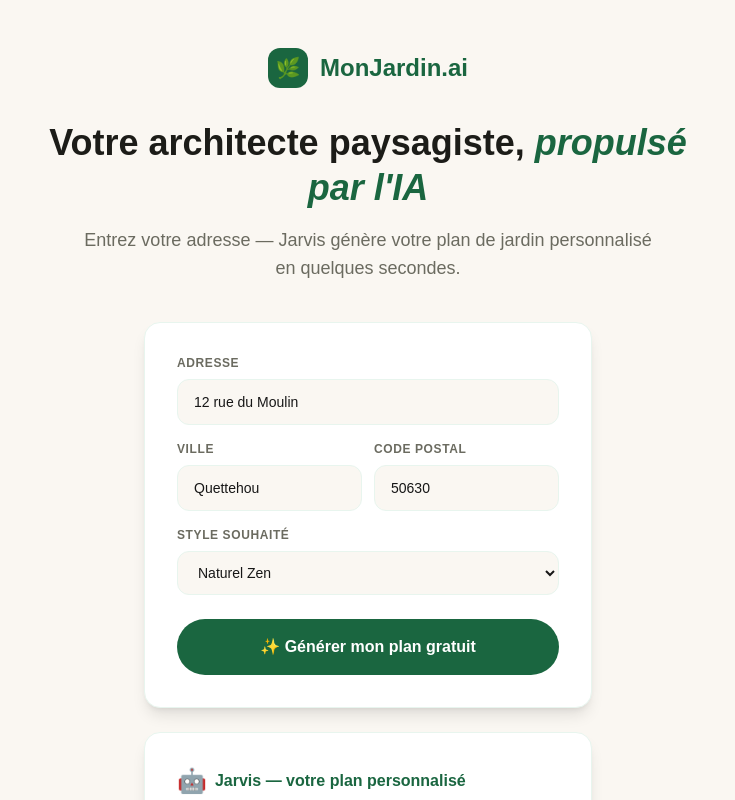
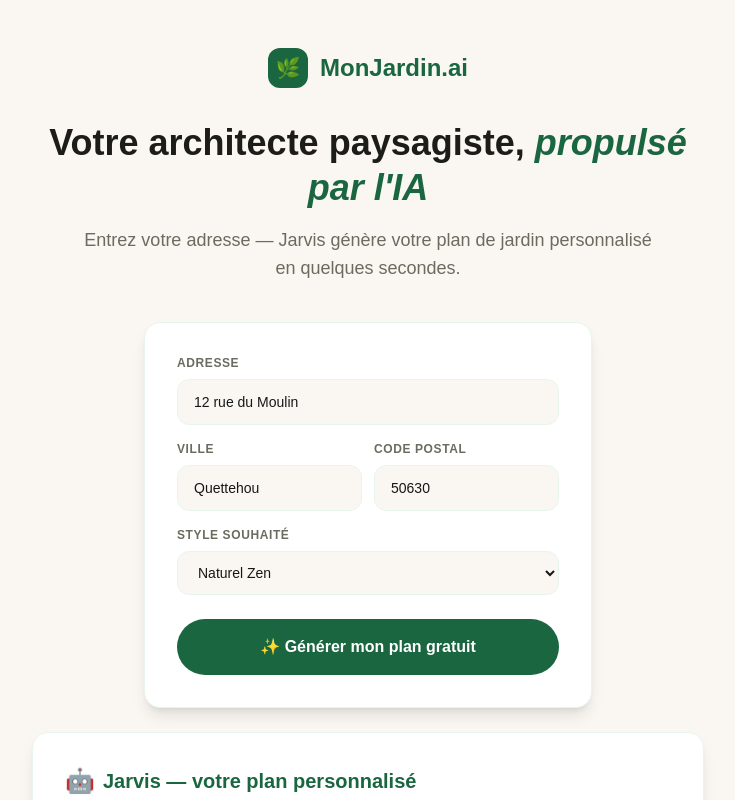
Before and after one commit to lefebvresebastien-jpg/monjardin-ai, a Next.js app: page / in a window 1280 px wide. Both pictures are taken after a click on the button "✨ Générer mon plan gratuit". Shown: the top 800 px of the page, without its empty margins (272-1007 px from the left). Built offline with nearby package versions, Linux system fonts and the light colour scheme; no server answers.

Commit message:
Formatage Markdown Jarvis

```diff
--- a/app/page.tsx
+++ b/app/page.tsx
@@ -1,5 +1,6 @@
 'use client'
 import { useState } from 'react'
+import ReactMarkdown from 'react-markdown'
 
 export default function Home() {
   const [adresse, setAdresse] = useState('12 rue du Moulin')
@@ -84,12 +85,14 @@ export default function Home() {
 
       {/* RÉSULTAT JARVIS */}
       {resultat && (
-        <div className="bg-white rounded-2xl shadow-lg p-8 w-full max-w-md border border-[#E8F5EE] mt-6">
-          <div className="flex items-center gap-2 mb-4">
+        <div className="bg-white rounded-2xl shadow-lg p-8 w-full max-w-2xl border border-[#E8F5EE] mt-6">
+          <div className="flex items-center gap-2 mb-6">
             <span className="text-2xl">🤖</span>
-            <span className="font-bold text-[#1A6640]">Jarvis — votre plan personnalisé</span>
+            <span className="font-bold text-xl text-[#1A6640]">Jarvis — votre plan personnalisé</span>
           </div>
-          <div className="text-sm text-[#1C1C18] leading-relaxed whitespace-pre-wrap">{resultat}</div>
+          <div className="prose prose-green max-w-none text-[#1C1C18]">
+            <ReactMarkdown>{resultat}</ReactMarkdown>
+          </div>
         </div>
       )}
 
--- a/package.json
+++ b/package.json
@@ -12,7 +12,8 @@
     "@anthropic-ai/sdk": "^0.93.0",
     "next": "16.2.4",
     "react": "19.2.4",
-    "react-dom": "19.2.4"
+    "react-dom": "19.2.4",
+    "react-markdown": "^10.1.0"
   },
   "devDependencies": {
     "@tailwindcss/postcss": "^4",
```
Also changed, not shown: 1 other file (tests, documents, lock files or other folders).
